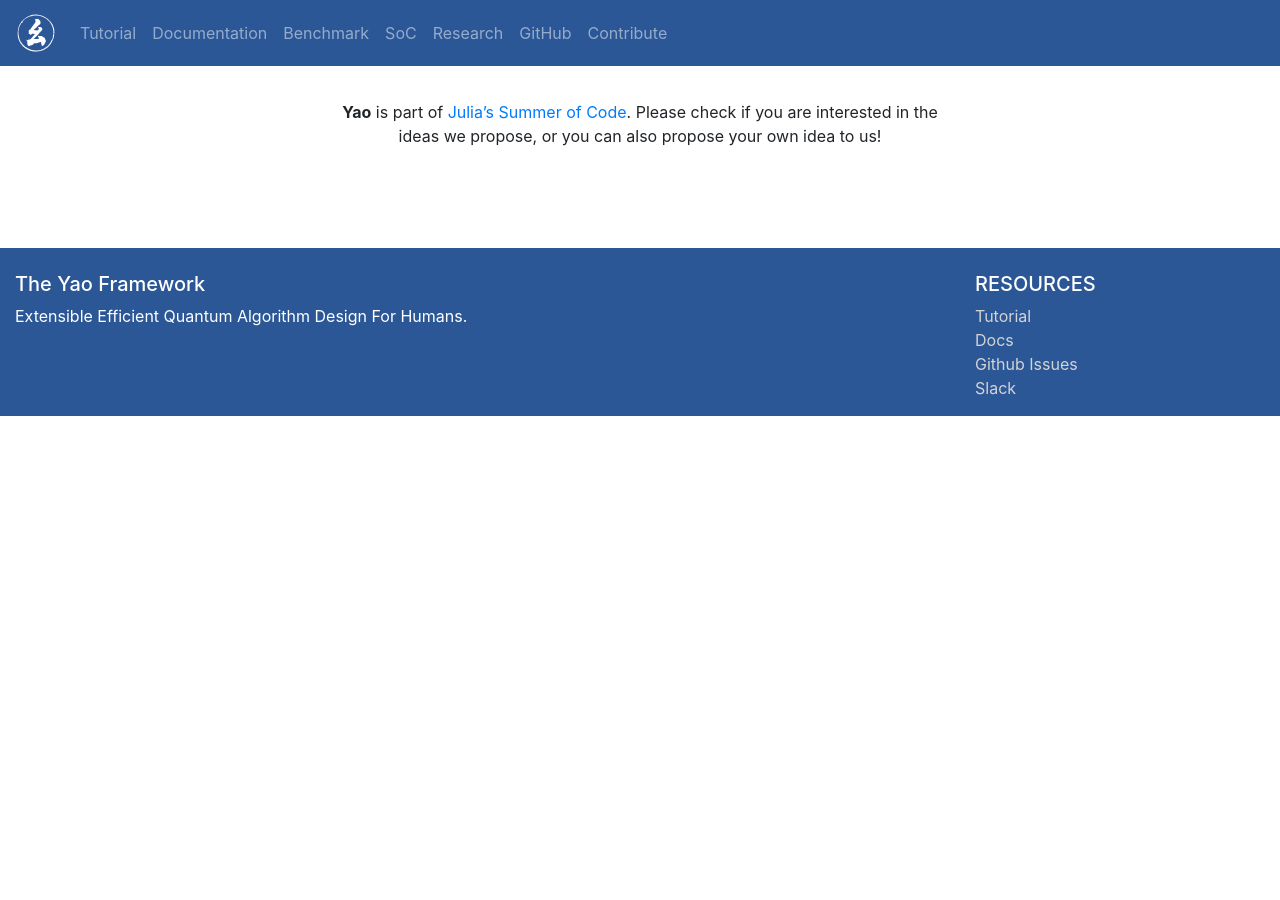
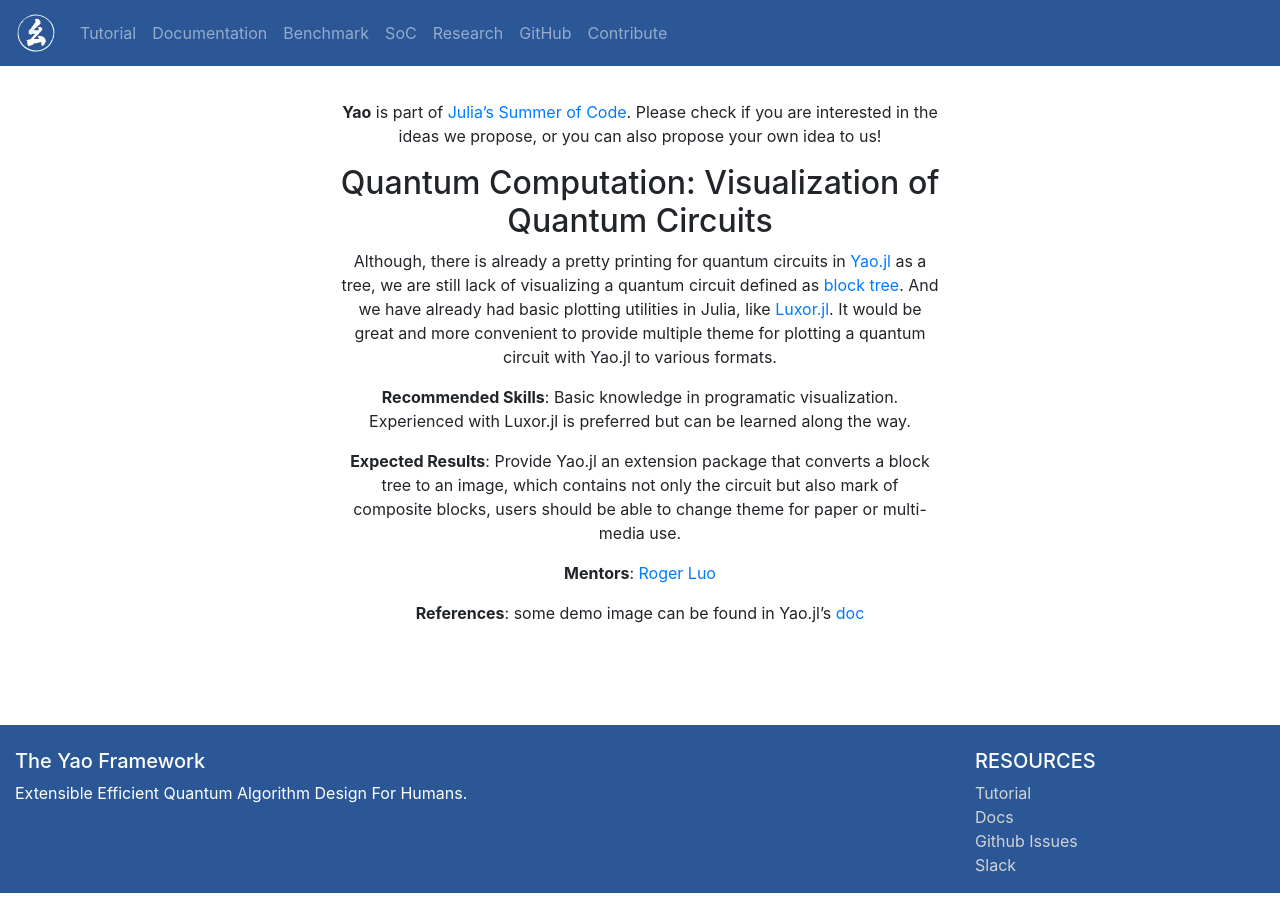
Before and after one commit to QuantumBFS/QuantumBFS.github.io, a Jekyll site: the page built from soc/index.md, in a window 1280 px wide. Built offline with Jekyll 4.4.1, drawn with Linux system fonts in a browser that asks for light colours; nearby versions of some CDN libraries; comment, search, counter and statistics services are not loaded.

Commit message:
add unitary fund
unitary fund

```diff
--- a/index.html
+++ b/index.html
@@ -180,6 +180,12 @@
                     <img src="assets/images/piquil.png" width="200" style="margin-top: 20px;">
                 </a>
             </div>
+
+            <div class="col-md-auto logo">
+                <a href="https://unitary.fund/">
+                    <img src="assets/images/UF_newlogo_square.png" width="200" style="margin-top: 20px;">
+                </a>
+            </div>
         </div>
 
     </div>
--- a/soc/index.md
+++ b/soc/index.md
@@ -5,3 +5,15 @@
 
 **Yao** is part of [Julia's Summer of Code](https://julialang.org/soc/gsoc/science.html). Please check if you are interested
 in the ideas we propose, or you can also propose your own idea to us!
+
+## Quantum Computation: Visualization of Quantum Circuits
+
+Although, there is already a pretty printing for quantum circuits in [Yao.jl](https://github.com/QuantumBFS/Yao.jl) as a tree, we are still lack of visualizing a quantum circuit defined as [block tree](hhttps://docs.yaoquantum.org/dev/man/blocks.html). And we have already had basic plotting utilities in Julia, like [Luxor.jl](https://github.com/JuliaGraphics/Luxor.jl). It would be great and more convenient to provide multiple theme for plotting a quantum circuit with Yao.jl to various formats.
+
+**Recommended Skills**: Basic knowledge in programatic visualization. Experienced with Luxor.jl is preferred but can be learned along the way.
+
+**Expected Results**: Provide Yao.jl an extension package that converts a block tree to an image, which contains not only the circuit but also mark of composite blocks, users should be able to change theme for paper or multi-media use.
+
+**Mentors**: [Roger Luo](https://github.com/Roger-luo/)
+
+**References**: some demo image can be found in Yao.jl's [doc](https://docs.yaoquantum.org/dev/index.html)
```
Also changed, not shown: assets/images/UF_newlogo_square.png (added).
